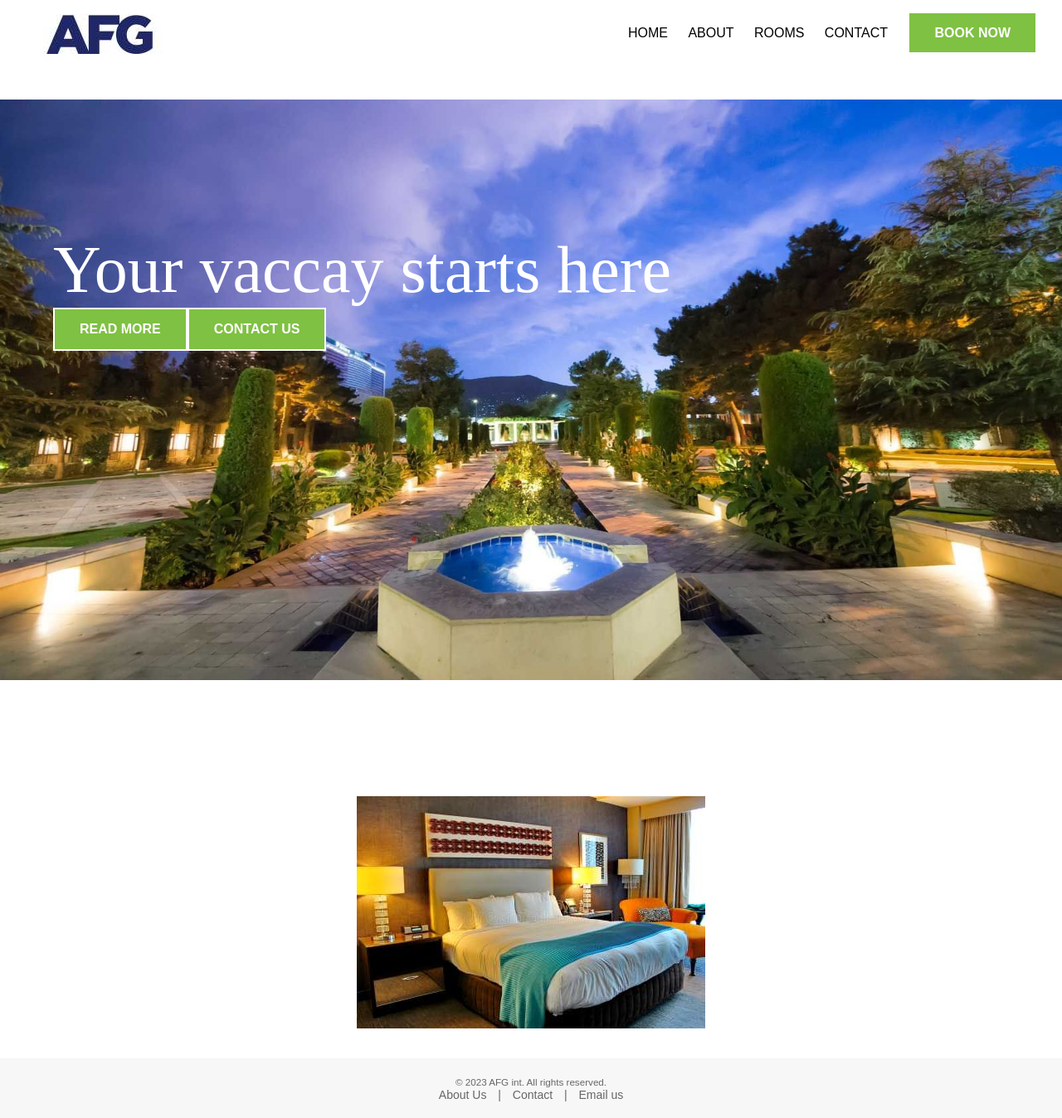
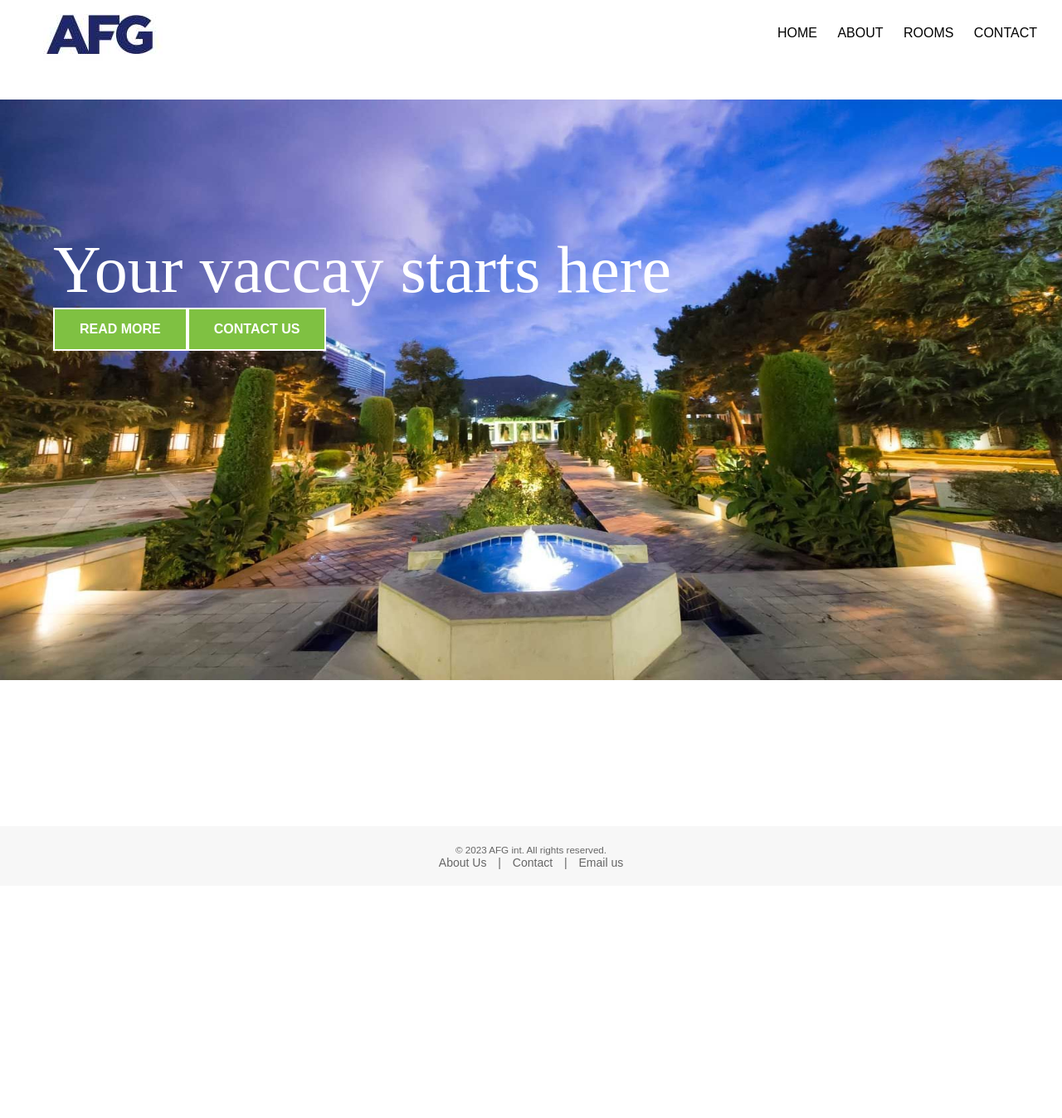
Before and after one commit to MysteriousAfg/vo-master, a plain HTML site: page index.html in a window 1280 px wide. Shown: the whole page at 83% size. After the commit the page ends 1068 px from the top, so only its background shows below. Drawn offline with Linux system fonts and the light colour scheme.

Commit message:
new change

```diff
--- a/index.html
+++ b/index.html
@@ -19,13 +19,14 @@
 <div class="logo">
     <img src="AFG_logo.jpg" alt="">
 </div>
+
 <div class="navlinks">
-    <ul id="menulist">
+    <ul>
       <li><a href="index.html">home</a> </li>
       <li><a href="about.html">about</a> </li>
       <li><a href="rooms.html">rooms</a> </li>
       <li><a href="contact.html">contact</a> </li>
-      <li>  <a class="primary-btn" href="rooms.html">BOOK NOW</A></button> </li>
+
     </ul>
   </div>
 </div>
@@ -46,14 +47,13 @@
           </div>
         </div>
 
-
+    </div>
     </div>
   </section>
 
   <div class="content mtop">
     <div class="items">
-      <div class="image">
-        <img src="hotel-room-beautiful-orange-sofa-included-43642330.jpg" alt="">
+
         <br><br>
       </div>
 
@@ -70,7 +70,7 @@
         Email us</a>
       <br>
     </footer>
-
+<script src="app.js"></script>
 
 
 
--- a/style.css
+++ b/style.css
@@ -97,6 +97,7 @@ header i {
 header button {
   padding: 13px 40px;
 }
+
 
 
 
```
